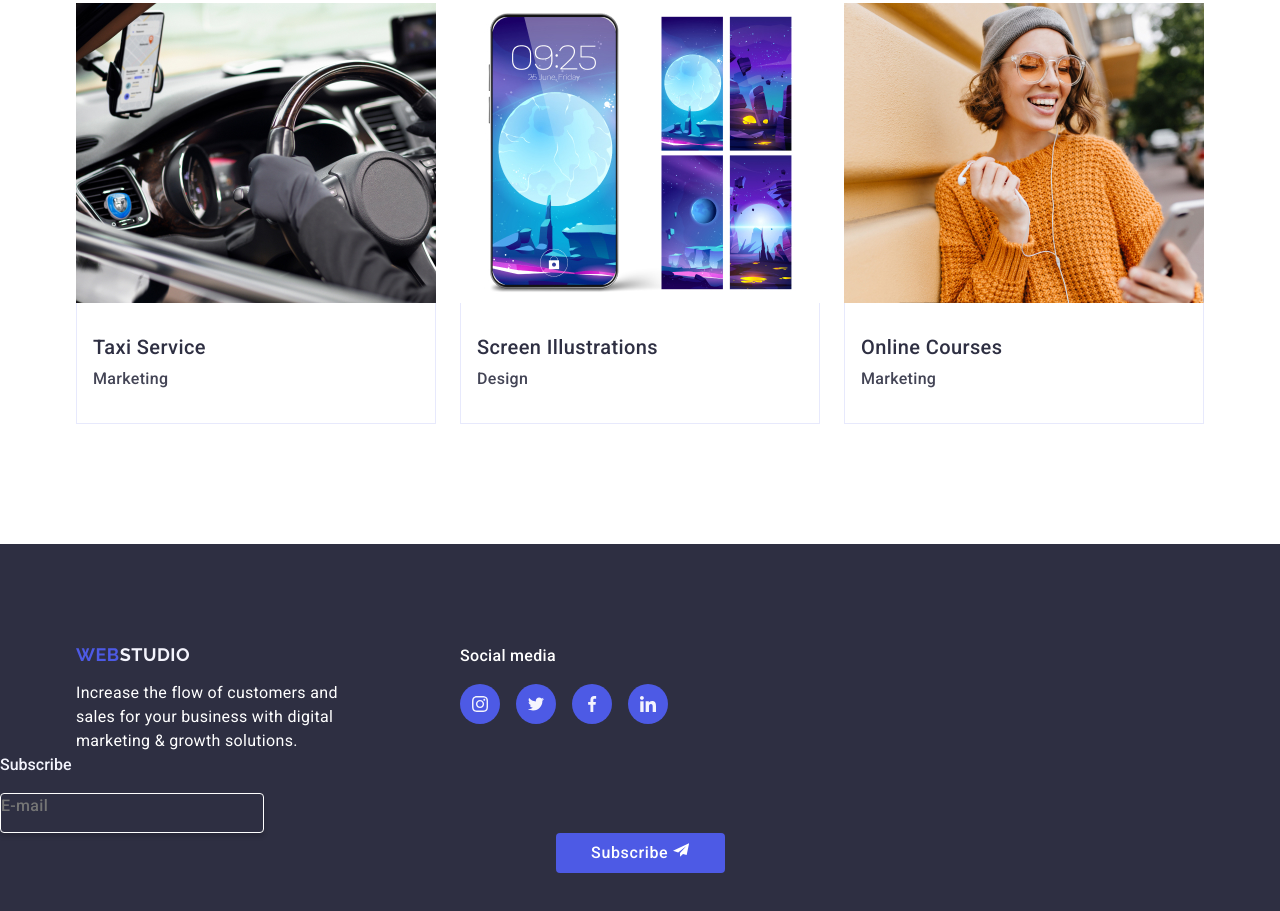
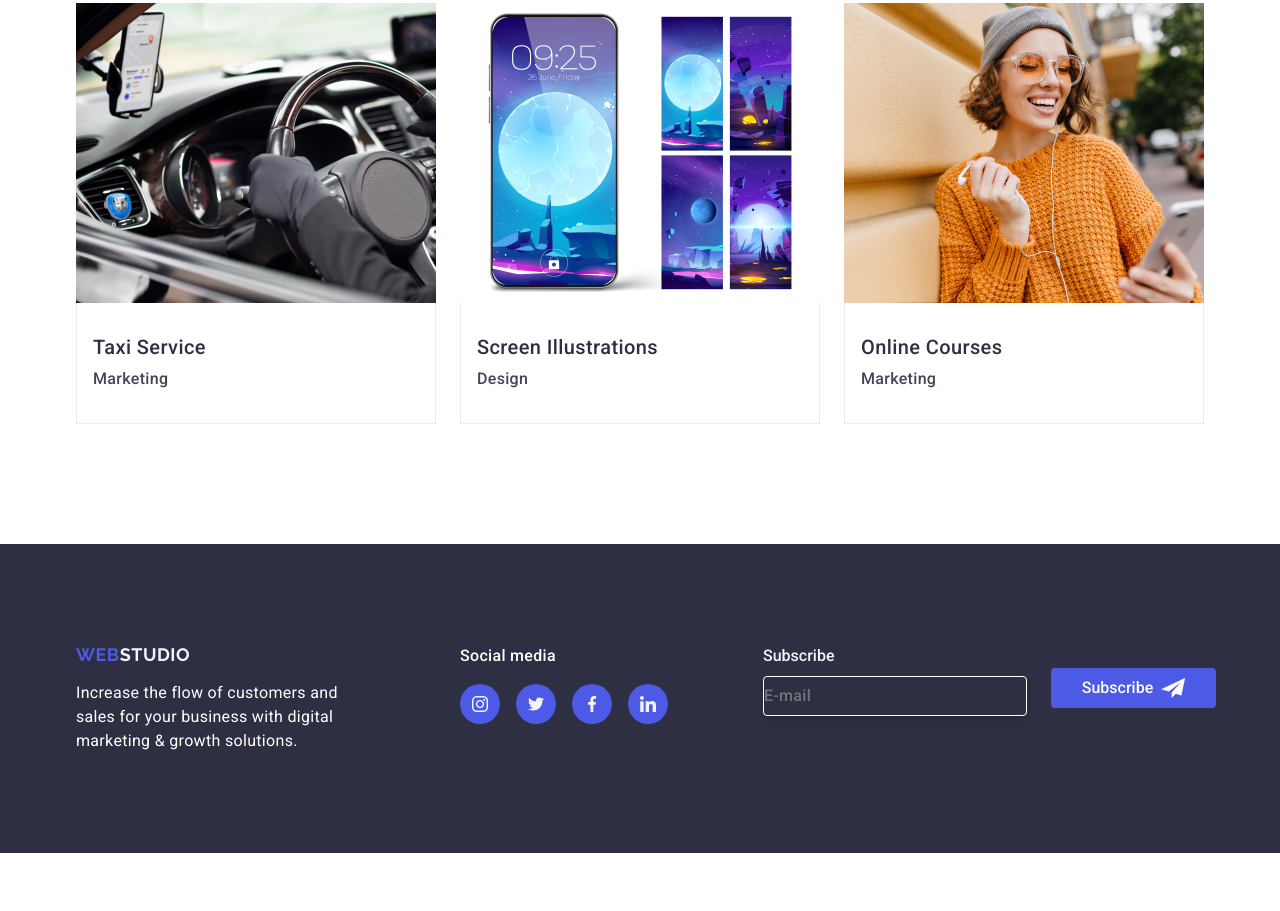
Before and after one commit to Maksonchik01/goit-markup-hw-05, a plain HTML site: page index.html in a window 1280 px wide. Shown: the part 2639-3550 px from the top of the page. After the commit the page ends 3492 px from the top, so only its background shows below. Drawn offline with nearby package versions, Linux system fonts and the light colour scheme.

Commit message:
add index file

```diff
--- a/css/styles.css
+++ b/css/styles.css
@@ -402,7 +402,8 @@ p {
 }
 .footer-wrapper {
   display: flex;
-  align-items: baseline;
+
+
 }
 
 .title-footer {
@@ -468,47 +469,74 @@ p {
 .icon {
   fill: #f4f4fd;
   transition: fill 250ms cubic-bezier(0.4, 0, 0.2, 1);
+
 }
 
 .icon-footer {
   width: 40px;
   height: 40px;
 }
-.modal-footer-text {
-font-weight: 500;
-font-size: 16px;
-line-height: 1.5;
-letter-spacing: 0.02em;
-color: #fff;
+
+.modal-footer-wrapper {
 
 }
-.modal-footer-wrapper {
-  position: relative;
-}
-.modal-footer {
+.modal-footer-input {
+  font-weight: 500;
+  font-size: 16px;
+  line-height: 1.5;
+  letter-spacing: 0.02em;
+  color: #fff;
 
 }
-.modal-footer-text {
-  margin-top: 16px;
-  display: flex;
-justify-content: center;
-  align-items: center;
+
+.modal-footer {
+  position: absolute;
+margin-left: 80px;
+}
+.modal-footer-input {
   border: 1px solid #fff;
 border-radius: 4px;
 width: 264px;
 height: 40px;
 background: #2e2f42;
 box-shadow: 0 4px 4px 0 rgba(0, 0, 0, 0.15);
-resize: none;
+margin-right: 24px;
+margin-top: 16px;
+list-style: none;
+margin-left: 80px;
 }
 .modal-footer:focus {
   border: 1px solid #4d5ae5;
 }
+.modal-footer-input-btn {
+  display: flex;
+  justify-content: center;
+  align-items: center;
+ margin-top: 16px;
+
+}
 .button-footer {
+  display: flex;
+  justify-content: center;
+  align-items: center;
   border-radius: 4px;
+  margin-right: 16px;
 padding: 8px 24px;
 width: 165px;
 height: 40px;
+background: #4d5ae5;
+color: #fff;
+cursor: pointer;
+}
+.button-footer svg {
+  margin-left: 8px;
+}
+.icon-btn {
+  display: flex;
+  justify-content: center;
+  align-items: center;
+  width: 24px;
+  height: 20px;
 }
 .backdrop {
   position: fixed;
@@ -572,8 +600,7 @@ height: 40px;
   margin-top: 24px;
   margin-bottom: 40px;
 }
-.modal-form {
-}
+
 .modal-form-field {
   margin-bottom: 8px;
 }
--- a/index.html
+++ b/index.html
@@ -562,23 +562,28 @@
             </li>
           </ul>
         </div>
+
+        <form>
+          <div class="container footer-wrapper modal-footer-wrapper">
+            <label class="modal-footer" for="user-email">Subscribe</label>
+            <div class="modal-footer-input-btn">
+              <input
+                class="modal-footer-input"
+                type="text"
+                id="user-email"
+                name="user-email"
+                placeholder="E-mail"
+              />
+              <button class="button-footer" type="button">
+                Subscribe
+                <svg class="icon-btn" width="24" height="20">
+                  <use href="./images/icons.svg#icon-send"></use>
+                </svg>
+              </button>
+            </div>
+          </div>
+        </form>
       </div>
-      <form >
-        <div class="modal-footer-wrapper">
-        <label class="modal-footer" for="user-email">Subscribe</label>
-        <textarea
-              class="modal-footer-text"
-              name="user-email"
-              id="user-email"
-              cols="30"
-              rows="10"
-              placeholder="E-mail"
-            ></textarea>
-      </div>
-      <button class="button-service button-footer" type="button">Subscribe <svg class="icon" width="18" height="24">
-        <use href="./images/icons.svg#icon-send"></use> </svg> </button>
-
-    </form>
     </footer>
     <div class="backdrop is-open">
       <div class="modal">
```
